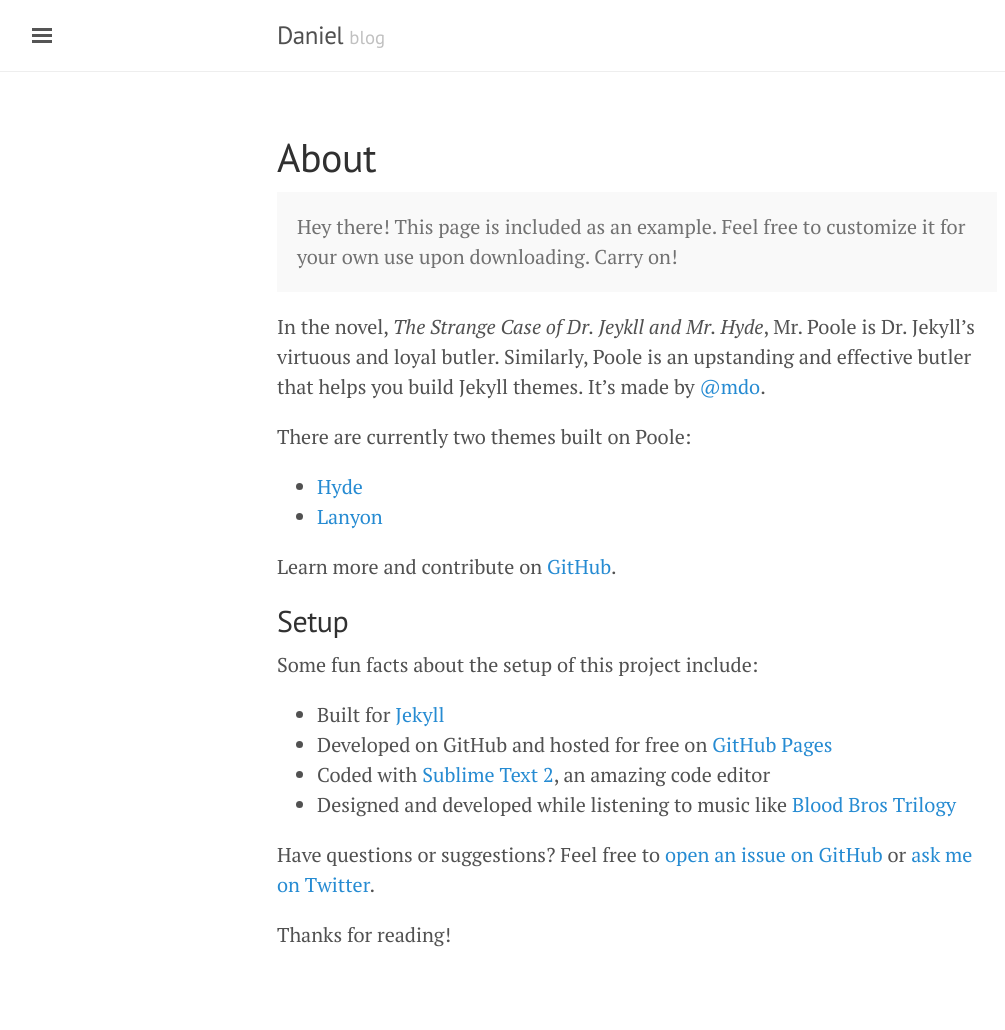
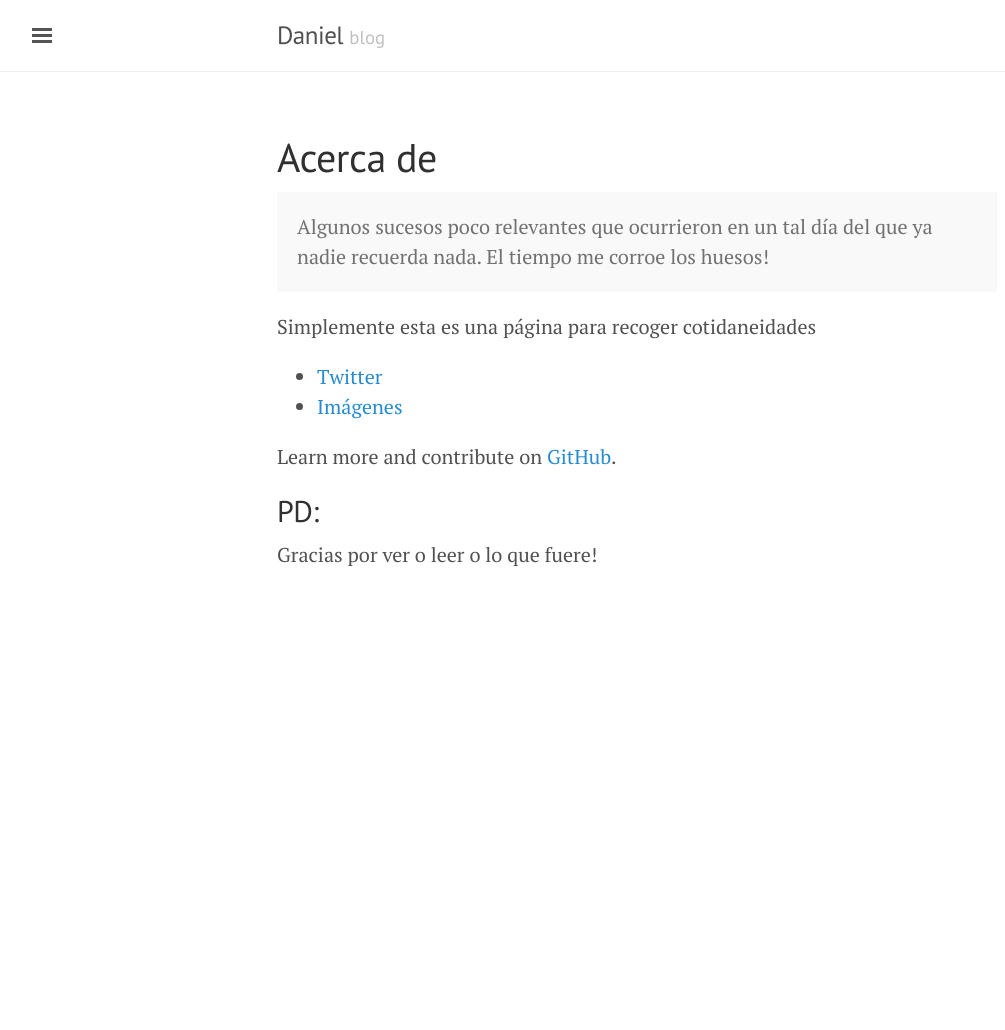
Before and after one commit to daeshu/blog2, a Jekyll site: the page built from about.md, in a window 1280 px wide. Shown: the whole page, without its empty margins (3-1008 px from the left). Built offline with Jekyll 4.4.1, drawn with Linux system fonts in a browser that asks for light colours; after the commit the page ends 900 px from its top, so only the background shows below that.

Commit message:
Update about.md

```diff
--- a/about.md
+++ b/about.md
@@ -1,30 +1,20 @@
 ---
 layout: page
-title: About
+title: Acerca de
 ---
 
 <p class="message">
-  Hey there! This page is included as an example. Feel free to customize it for your own use upon downloading. Carry on!
+  Algunos sucesos poco relevantes que ocurrieron en un tal día del que ya nadie recuerda nada. El tiempo me corroe los huesos!
 </p>
 
-In the novel, *The Strange Case of Dr. Jeykll and Mr. Hyde*, Mr. Poole is Dr. Jekyll's virtuous and loyal butler. Similarly, Poole is an upstanding and effective butler that helps you build Jekyll themes. It's made by [@mdo](https://twitter.com/mdo).
+Simplemente esta es una página para recoger cotidaneidades
 
-There are currently two themes built on Poole:
 
-* [Hyde](http://hyde.getpoole.com)
-* [Lanyon](http://lanyon.getpoole.com)
+* [Twitter](https://twitter.com/DanielEscobarW)
+* [Imágenes](http://daeshu.eu.org)
 
 Learn more and contribute on [GitHub](https://github.com/poole).
 
-## Setup
+## PD:
 
-Some fun facts about the setup of this project include:
-
-* Built for [Jekyll](http://jekyllrb.com)
-* Developed on GitHub and hosted for free on [GitHub Pages](https://pages.github.com)
-* Coded with [Sublime Text 2](http://sublimetext.com), an amazing code editor
-* Designed and developed while listening to music like [Blood Bros Trilogy](https://soundcloud.com/maddecent/sets/blood-bros-series)
-
-Have questions or suggestions? Feel free to [open an issue on GitHub](https://github.com/poole/issues/new) or [ask me on Twitter](https://twitter.com/mdo).
-
-Thanks for reading!
+Gracias por ver o leer o lo que fuere!
```
